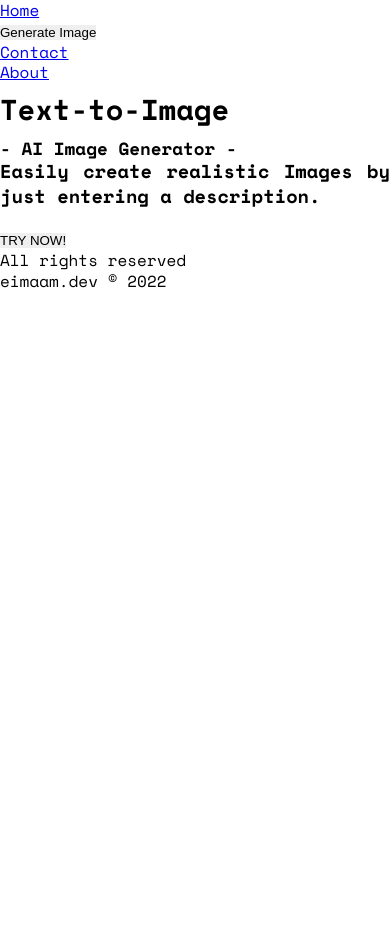
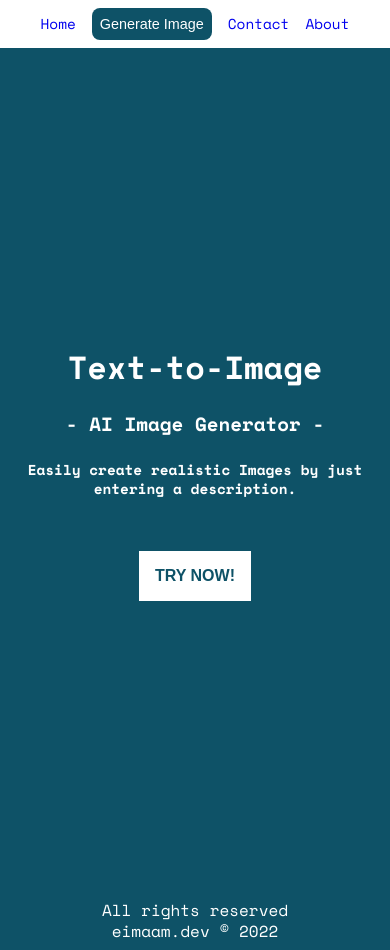
Before and after one commit to sunilgitb/text-to-image-react, a React (Create React App) app: page / in a window 390 px wide. Before the commit the page ends 844 px from the top, so only its background shows below. Built offline with nearby package versions, Linux system fonts and the light colour scheme.

Commit message:
styling: defined a general button styling

```diff
--- a/public/styles/css/style.css
+++ b/public/styles/css/style.css
@@ -1,3 +1,120 @@
+footer {
+  background-color: #0e5267;
+  color: #fff;
+  text-align: center;
+  padding: 0.5rem;
+}
+
+header {
+  background-color: #0e5267;
+  height: 100vh;
+  display: flex;
+  flex-direction: column;
+  gap: 1rem;
+  justify-content: center;
+  align-items: center;
+  color: #fff;
+  padding: 1rem;
+  text-align: center;
+}
+header h1 {
+  font-size: 3rem;
+}
+@media only screen and (max-width: 800px) {
+  header h1 {
+    font-size: 2rem;
+  }
+}
+header h2 {
+  font-size: 2rem;
+}
+@media only screen and (max-width: 800px) {
+  header h2 {
+    font-size: 1.2rem;
+  }
+}
+header h3 {
+  font-size: 1.5rem;
+}
+@media only screen and (max-width: 800px) {
+  header h3 {
+    font-size: 0.9rem;
+  }
+}
+header button {
+  background-color: #fff;
+  font-size: 1.2rem;
+  font-weight: bold;
+  color: #0e5267;
+  padding: 1rem 1.5rem;
+}
+header button:hover {
+  background-color: #0e5267;
+  border: 1px solid #fff;
+  color: #fff;
+}
+@media only screen and (max-width: 800px) {
+  header button {
+    padding: 1rem;
+    font-size: 1rem;
+  }
+}
+
+nav {
+  padding: 1rem;
+}
+@media only screen and (max-width: 800px) {
+  nav {
+    padding: 0.5rem;
+  }
+}
+nav ul {
+  display: flex;
+  flex-direction: row;
+  gap: 1rem;
+  justify-content: center;
+  align-items: center;
+  gap: 2rem;
+  list-style-type: none;
+}
+@media only screen and (max-width: 800px) {
+  nav ul {
+    gap: 1rem;
+    flex-wrap: wrap;
+  }
+}
+nav ul li, nav ul button, nav ul a {
+  font-size: 1.2rem;
+  font-weight: bold;
+  text-decoration: none;
+  cursor: pointer;
+  transition: all 300ms;
+}
+nav ul li:hover, nav ul button:hover, nav ul a:hover {
+  text-decoration: underline;
+}
+@media only screen and (max-width: 800px) {
+  nav ul li, nav ul button, nav ul a {
+    font-size: 0.9rem;
+    font-weight: normal;
+  }
+}
+nav ul button {
+  font-size: 1rem;
+  border-radius: 0.5rem;
+}
+@media only screen and (max-width: 800px) {
+  nav ul button {
+    font-size: 0.9rem;
+  }
+}
+nav ul button:hover {
+  text-decoration: none;
+  background-color: #fff;
+  border: 1px solid #0e5267;
+  color: #0e5267;
+}
+
 * {
   margin: 0;
   padding: 0;
@@ -37,7 +154,6 @@ textarea {
   color: #000;
   caret-color: #000;
   resize: none;
-  text-transform: capitalize;
 }
 input:hover,
 select:hover,
@@ -65,9 +181,16 @@ textarea::placeholder {
   }
 }
 
+button, input[type=submit] {
+  background-color: #0e5267;
+  padding: 1rem;
+  color: #fff;
+  cursor: pointer;
+}
 @media only screen and (max-width: 800px) {
   button, input[type=submit] {
     font-weight: 100;
+    padding: 0.5rem;
     -webkit-border-radius: 0;
     -webkit-appearance: none;
   }
@@ -82,6 +205,9 @@ h1 {
   }
 }
 
+h2 {
+  padding-bottom: 0.5rem;
+}
 @media only screen and (max-width: 800px) {
   h2 {
     font-size: 1.1rem;
@@ -120,8 +246,9 @@ h1 {
   color: #0e5267;
   padding: 1rem;
   border-radius: 0.5rem;
-  font-weight: bolder;
+  font-weight: bold;
   border: 1px solid #0e5267;
+  background-color: #fff;
 }
 @media only screen and (max-width: 800px) {
   #imageGeneration form button {
--- a/public/styles/style.scss
+++ b/public/styles/style.scss
@@ -1,5 +1,8 @@
 @import './variables.scss';
 @import './mixins';
+@import './footer';
+@import './header';
+@import './nav';
 
 
 // reset all to 0
@@ -49,7 +52,6 @@ textarea{
     color: $dark;
     caret-color: $dark;
     resize: none;
-    text-transform: capitalize;
 
     &:hover{
         border: 1px solid $primary;
@@ -67,9 +69,14 @@ textarea{
 }
 
 button, input[type=submit]{
+    background-color: $primary;
+    padding: 1rem;
+    color: $default;
+    cursor: pointer;
 
     @include mobile(){
         font-weight: 100;
+        padding: 0.5rem;
         -webkit-border-radius:0;
         -webkit-appearance: none;
     }
@@ -84,6 +91,7 @@ h1{
 }
 
 h2{
+    padding-bottom: 0.5rem;
     @include mobile{
         font-size: 1.1rem;
     }
@@ -112,8 +120,9 @@ h2{
             color: $primary;
             padding: 1rem;
             border-radius: 0.5rem;
-            font-weight: bolder;
+            font-weight: bold;
             border: 1px solid $primary;
+            background-color: $default;
 
             @include mobile{
                 width: max-content;
```
Also changed, not shown: 1 other file (tests, documents, lock files or other folders).
